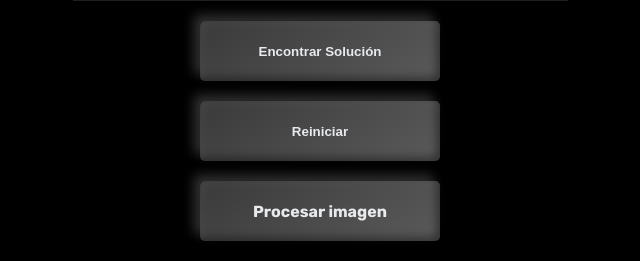
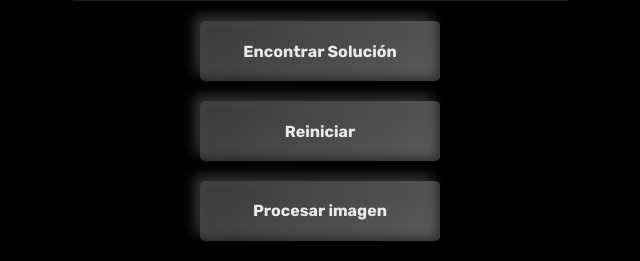
Before and after one commit to Nickdiaz14/Binary-Puzzle, a Flask app: page /solve in a window 1280 px wide. Shown: the part 625-886 px from the top of the page, without its empty margins (320-960 px from the left). Run offline with Flask 3, Linux system fonts and the light colour scheme.

Commit message:
Add files via upload

```diff
--- a/static/css/styles.css
+++ b/static/css/styles.css
@@ -59,12 +59,24 @@ a {
   display: flex;
   border-radius: 5px;
   justify-content: center;
+  font-family: inherit; /* Asegúrate de que herede la fuente */
+  font-size: inherit;   /* Hereda el tamaño de la fuente */
   align-items: center;
   color: #e8eaee;
   font-weight: bold;
   outline: none;
   border: none;
+  cursor: pointer;      /* Añadido para hacer clic en el <label> */
+  text-align: center;   /* Asegura que el texto esté centrado */
 }
+
+label.resolver {
+  background-color: #f00;  /* Color de fondo del <label> */
+  line-height: 60px;       /* Para alinear verticalmente el texto */
+  padding: 0;              /* Asegura que no tenga padding adicional */
+  display: flex;           /* Para que se alinee igual que los botones */
+}
+
 .resolver.azulito:hover {
   background: linear-gradient(145deg, #0046d4, #0053fb);
   box-shadow: inset -3px -3px 10px rgb(1, 14, 128), inset 2px 2px 10px rgba(90, 120, 255, 0.993), 6px 6px 12px rgba(0, 0, 0, 0.7), -6px -6px 12px rgba(255, 255, 255, 0.2);
```
